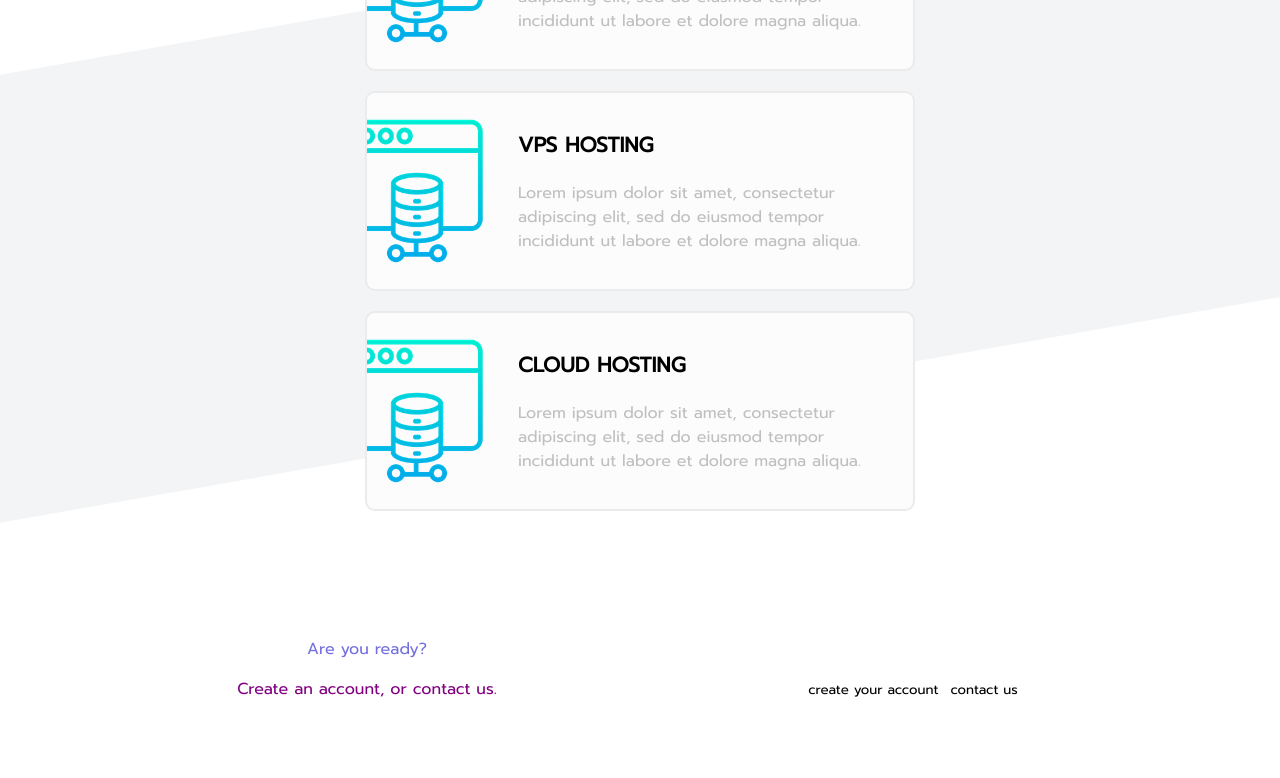
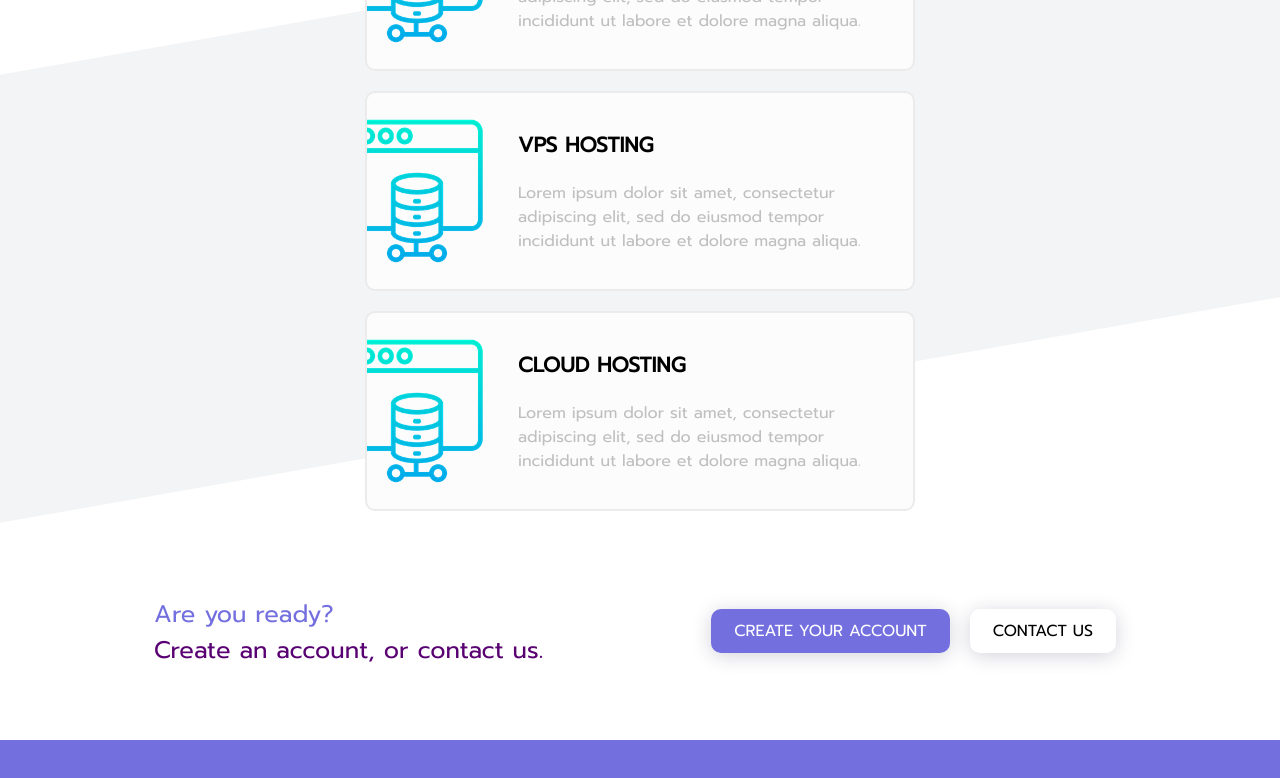
Before and after one commit to gg-1414/mini-project, a React (Create React App) app: page / in a window 1280 px wide. Shown: the part 1568-2346 px from the top of the page. Before the commit the page ends 2315 px from the top, so only its background shows below. Built offline with nearby package versions, Linux system fonts and the light colour scheme; the HTML template or start-up script is replaced by a standard one.

Commit message:
DONE with basic styling of home component

```diff
--- a/src/components/Footer.jsx
+++ b/src/components/Footer.jsx
@@ -1,7 +1,10 @@
 import React from 'react';
+import '../stylesheets/Footer.scss';
 
 const Footer = () => (
-  <div></div>
+  <footer>
+
+  </footer>
 );
 
 export default Footer;
--- a/src/components/Home.jsx
+++ b/src/components/Home.jsx
@@ -62,7 +62,7 @@ const Home = () => (
         </div>
       </div>
     </section>
-    <section className="main__ready-create-contact">
+    <section className="main__ready-create-contact clearfix">
       <div>
         <p>Are you ready?</p>
         <p>Create an account, or contact us.</p>
--- /dev/null
+++ b/src/stylesheets/Footer.scss
@@ -0,0 +1,7 @@
+@import './variables.scss';
+
+footer {
+  background: $purple-blue;
+  height: 360px;
+  padding: 30px 40px;
+}
--- a/src/stylesheets/Home.scss
+++ b/src/stylesheets/Home.scss
@@ -199,12 +199,42 @@
 
   // MAIN
   .main__ready-create-contact {
+    padding: 5px 90px;
+    margin-bottom: 50px;
+
     div {
       width: 50%;
       display: inline-block;
 
+      p { margin: 0; font-size: 1.5em; }
+
       p:nth-child(1) { color: $purple-blue; }
-      p:nth-child(2) { color: purple; }
+      p:nth-child(2) { color: $darker-purple; }
+    }
+
+    div:nth-child(1) { text-align: left; }
+    div:nth-child(2) {
+      text-align: right;
+
+      button {
+        text-transform: uppercase;
+        padding: 10px 23px;
+        margin: 10px;
+        border-radius: 10px;
+        font-size: 1em;
+        box-shadow: 0px 3px 20px $lighter-grey;
+        position: relative;
+        top: 50%;
+        transform: translateY(-50%);
+      }
+
+      button:nth-child(1) {
+        background: $purple-blue;
+        color: $white;
+      }
+      button:nth-child(2) {
+        background: $white;
+      }
     }
   }
 }
--- a/src/stylesheets/variables.scss
+++ b/src/stylesheets/variables.scss
@@ -1,3 +1,4 @@
+$darker-purple: #590073; // "create an account, or contact us."
 $dark-purple: #752ed0;
 $purple: #7652e3;
 $purple-blue: #736fdf; // also used in footer & "create your acc" btns
@@ -5,5 +6,6 @@ $grey: #f7f9fc;
 $lime-green: #81d398; // used for buttons
 $dark-grey: #3a3a3a; // used for text
 $light-grey: #bfbfbf; // search bar
+$lighter-grey: #d4d2da; // button shadow
 $lightest-grey: #f2f4f5;
 $white: #fff;
```
